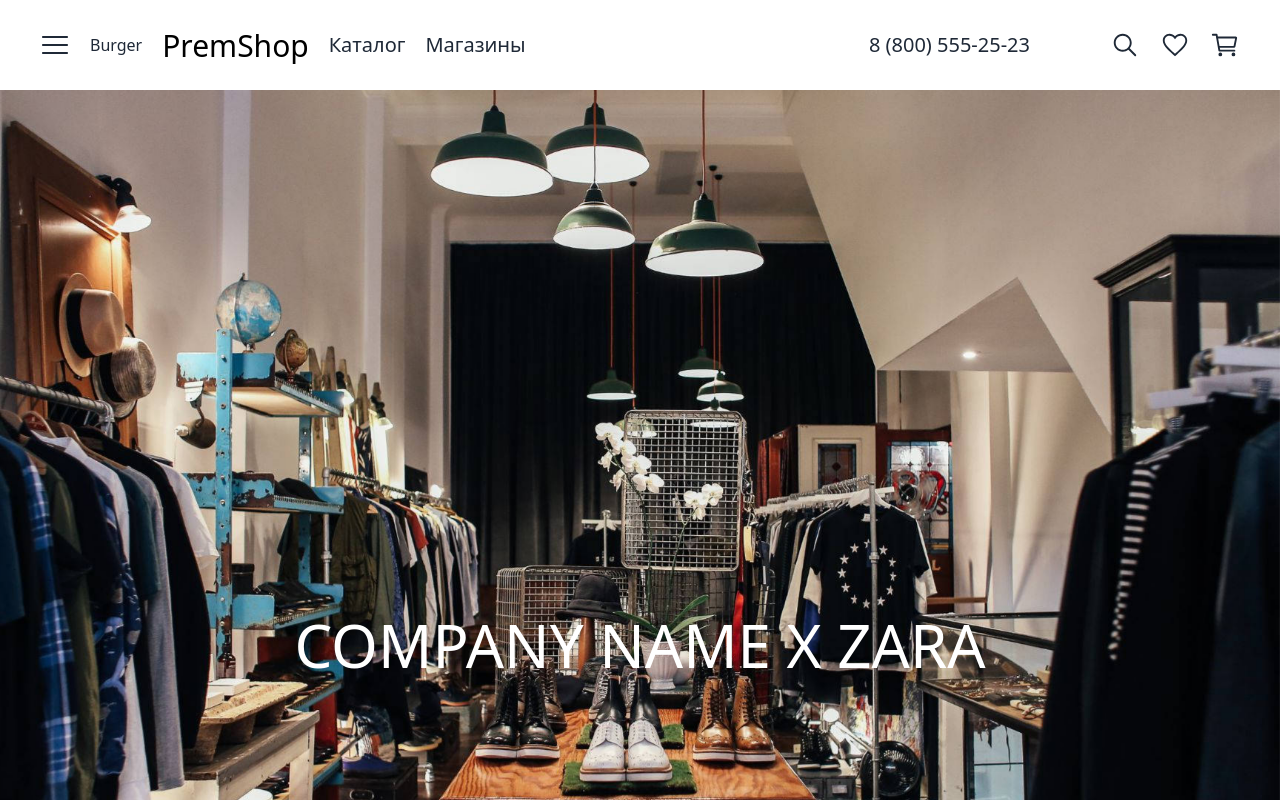
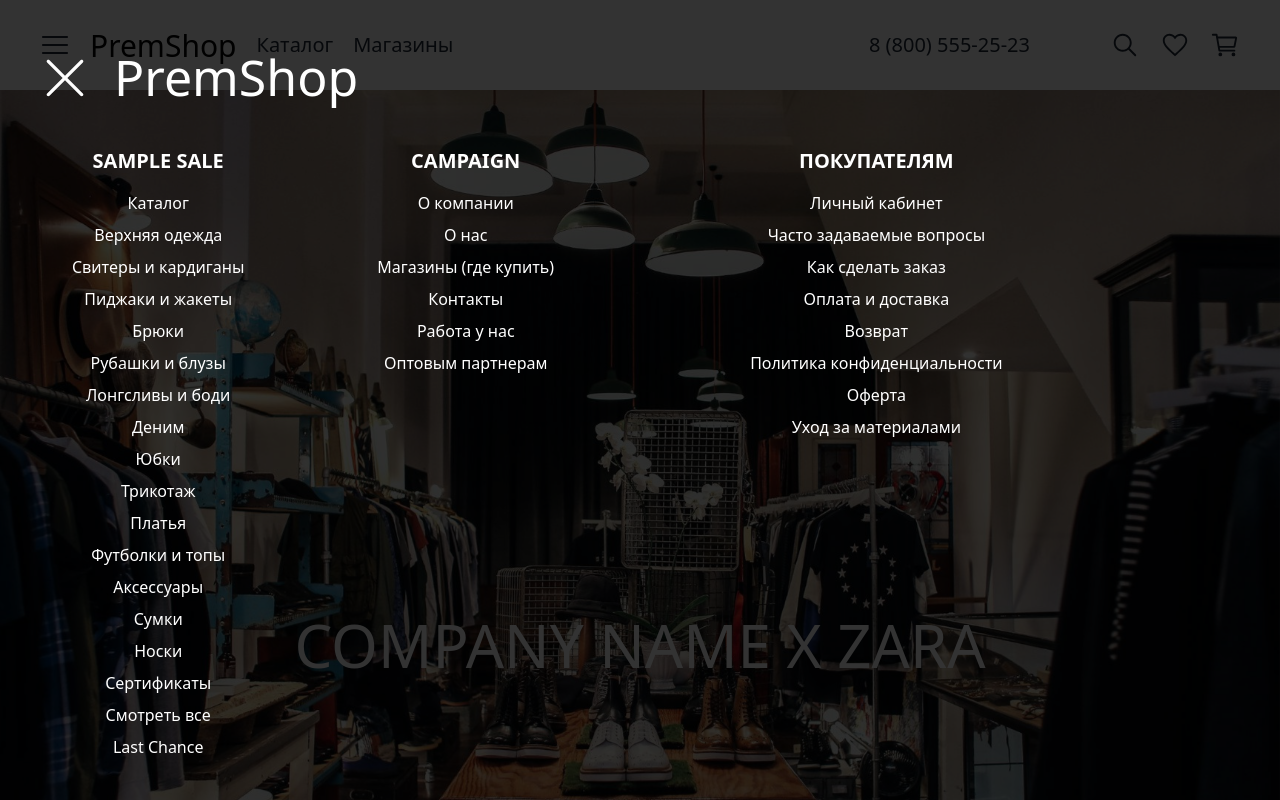
Before and after one commit to victes/siveno-app, a Next.js app: page / in a window 1280 px wide. Both pictures are taken after a click on the icon 55 px from the left and 45 px from the top of the page. Shown: the top 800 px of the page. Built offline with nearby package versions, Linux system fonts and the light colour scheme.

Commit message:
feat: complete burger for desktop

```diff
--- a/src/shared/ui/Layout/Header.tsx
+++ b/src/shared/ui/Layout/Header.tsx
@@ -19,7 +19,7 @@ const Header = () => {
               className="hover:text-black transition-colors duration-200 ease-out cursor-pointer"
               onClick={() => setClick(prev => !prev)}
             />
-            <Burger onOpen={click} />
+            <Burger onOpen={click} setOpen={() => setClick(prev => !prev)} />
             <p className="text-[30px] text-black max-tablet:text-[20px]">PremShop</p>
             <a href="/catalog-categories">
               <p className="text-[20px] hover:text-black transition-colors duration-200 ease-out max-mindesk:hidden">
--- a/src/widgets/Burger/types/types.ts
+++ b/src/widgets/Burger/types/types.ts
@@ -1,3 +1,4 @@
 export interface IBurger {
   onOpen: boolean;
+  setOpen: (value: boolean) => void;
 }
--- a/src/widgets/Burger/ui/Burger.tsx
+++ b/src/widgets/Burger/ui/Burger.tsx
@@ -1,7 +1,200 @@
+"use client";
 import React from "react";
+import { IBurger } from "../types/types";
+import { RxCross1 } from "react-icons/rx";
 
-const Burger = () => {
-  return <div>Burger</div>;
+const Burger = ({ onOpen, setOpen }: IBurger) => {
+  return (
+    <>
+      {onOpen ? (
+        <div className="fixed top-0 left-0 h-screen w-screen bg-black bg-opacity-80 z-50 p-[40px]">
+          <div className="flex text-center items-center gap-6">
+            <RxCross1 onClick={() => setOpen(prev => !prev)} size={50} color="White" className="cursor-pointer" />
+            <h2 className="text-bold text-[50px] text-white">PremShop</h2>
+          </div>
+          <div className="flex justify-start gap-8 text-white p-8">
+            <div className="">
+              <h3 className="text-xl font-semibold mb-4">SAMPLE SALE</h3>
+              <ul className="space-y-2">
+                <li>
+                  <a href="#" className="hover:underline">
+                    Каталог
+                  </a>
+                </li>
+                <li>
+                  <a href="#" className="hover:underline">
+                    Верхняя одежда
+                  </a>
+                </li>
+                <li>
+                  <a href="#" className="hover:underline">
+                    Свитеры и кардиганы
+                  </a>
+                </li>
+                <li>
+                  <a href="#" className="hover:underline">
+                    Пиджаки и жакеты
+                  </a>
+                </li>
+                <li>
+                  <a href="#" className="hover:underline">
+                    Брюки
+                  </a>
+                </li>
+                <li>
+                  <a href="#" className="hover:underline">
+                    Рубашки и блузы
+                  </a>
+                </li>
+                <li>
+                  <a href="#" className="hover:underline">
+                    Лонгсливы и боди
+                  </a>
+                </li>
+                <li>
+                  <a href="#" className="hover:underline">
+                    Деним
+                  </a>
+                </li>
+                <li>
+                  <a href="#" className="hover:underline">
+                    Юбки
+                  </a>
+                </li>
+                <li>
+                  <a href="#" className="hover:underline">
+                    Трикотаж
+                  </a>
+                </li>
+                <li>
+                  <a href="#" className="hover:underline">
+                    Платья
+                  </a>
+                </li>
+                <li>
+                  <a href="#" className="hover:underline">
+                    Футболки и топы
+                  </a>
+                </li>
+                <li>
+                  <a href="#" className="hover:underline">
+                    Аксессуары
+                  </a>
+                </li>
+                <li>
+                  <a href="#" className="hover:underline">
+                    Сумки
+                  </a>
+                </li>
+                <li>
+                  <a href="#" className="hover:underline">
+                    Носки
+                  </a>
+                </li>
+                <li>
+                  <a href="#" className="hover:underline">
+                    Сертификаты
+                  </a>
+                </li>
+                <li>
+                  <a href="#" className="hover:underline">
+                    Смотреть все
+                  </a>
+                </li>
+                <li>
+                  <a href="#" className="hover:underline">
+                    Last Chance
+                  </a>
+                </li>
+              </ul>
+            </div>
+            <div className="w-full sm:w-1/3">
+              <h3 className="text-xl font-semibold mb-4">CAMPAIGN</h3>
+              <ul className="space-y-2">
+                <li>
+                  <a href="#" className="hover:underline">
+                    О компании
+                  </a>
+                </li>
+                <li>
+                  <a href="#" className="hover:underline">
+                    О нас
+                  </a>
+                </li>
+                <li>
+                  <a href="#" className="hover:underline">
+                    Магазины (где купить)
+                  </a>
+                </li>
+                <li>
+                  <a href="#" className="hover:underline">
+                    Контакты
+                  </a>
+                </li>
+                <li>
+                  <a href="#" className="hover:underline">
+                    Работа у нас
+                  </a>
+                </li>
+                <li>
+                  <a href="#" className="hover:underline">
+                    Оптовым партнерам
+                  </a>
+                </li>
+              </ul>
+            </div>
+            <div className="w-full sm:w-1/3">
+              <h3 className="text-xl font-semibold mb-4">ПОКУПАТЕЛЯМ</h3>
+              <ul className="space-y-2">
+                <li>
+                  <a href="#" className="hover:underline">
+                    Личный кабинет
+                  </a>
+                </li>
+                <li>
+                  <a href="#" className="hover:underline">
+                    Часто задаваемые вопросы
+                  </a>
+                </li>
+                <li>
+                  <a href="#" className="hover:underline">
+                    Как сделать заказ
+                  </a>
+                </li>
+                <li>
+                  <a href="#" className="hover:underline">
+                    Оплата и доставка
+                  </a>
+                </li>
+                <li>
+                  <a href="#" className="hover:underline">
+                    Возврат
+                  </a>
+                </li>
+                <li>
+                  <a href="#" className="hover:underline">
+                    Политика конфиденциальности
+                  </a>
+                </li>
+                <li>
+                  <a href="#" className="hover:underline">
+                    Оферта
+                  </a>
+                </li>
+                <li>
+                  <a href="#" className="hover:underline">
+                    Уход за материалами
+                  </a>
+                </li>
+              </ul>
+            </div>
+          </div>
+        </div>
+      ) : (
+        <></>
+      )}
+    </>
+  );
 };
 
 export default Burger;
```
